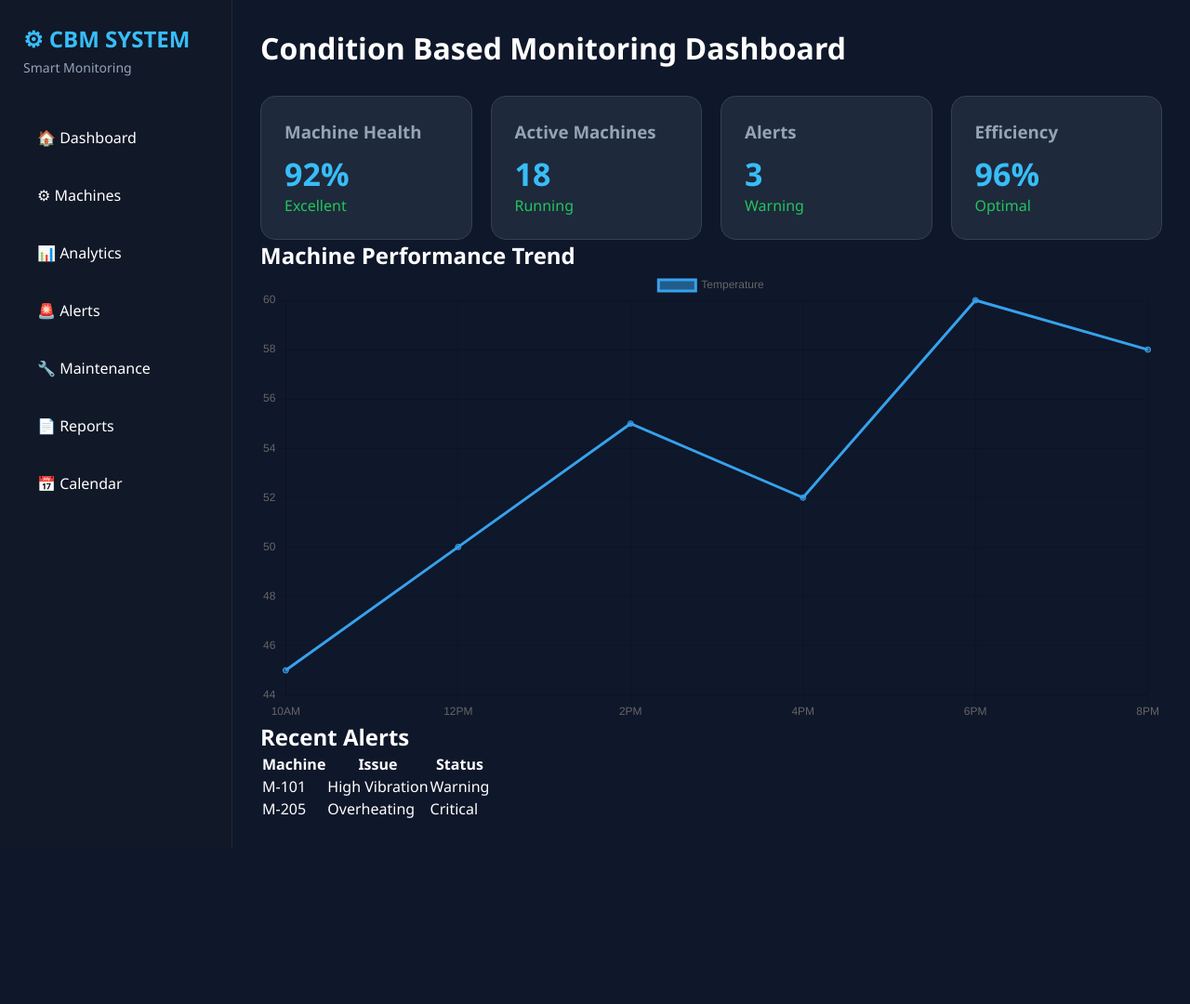
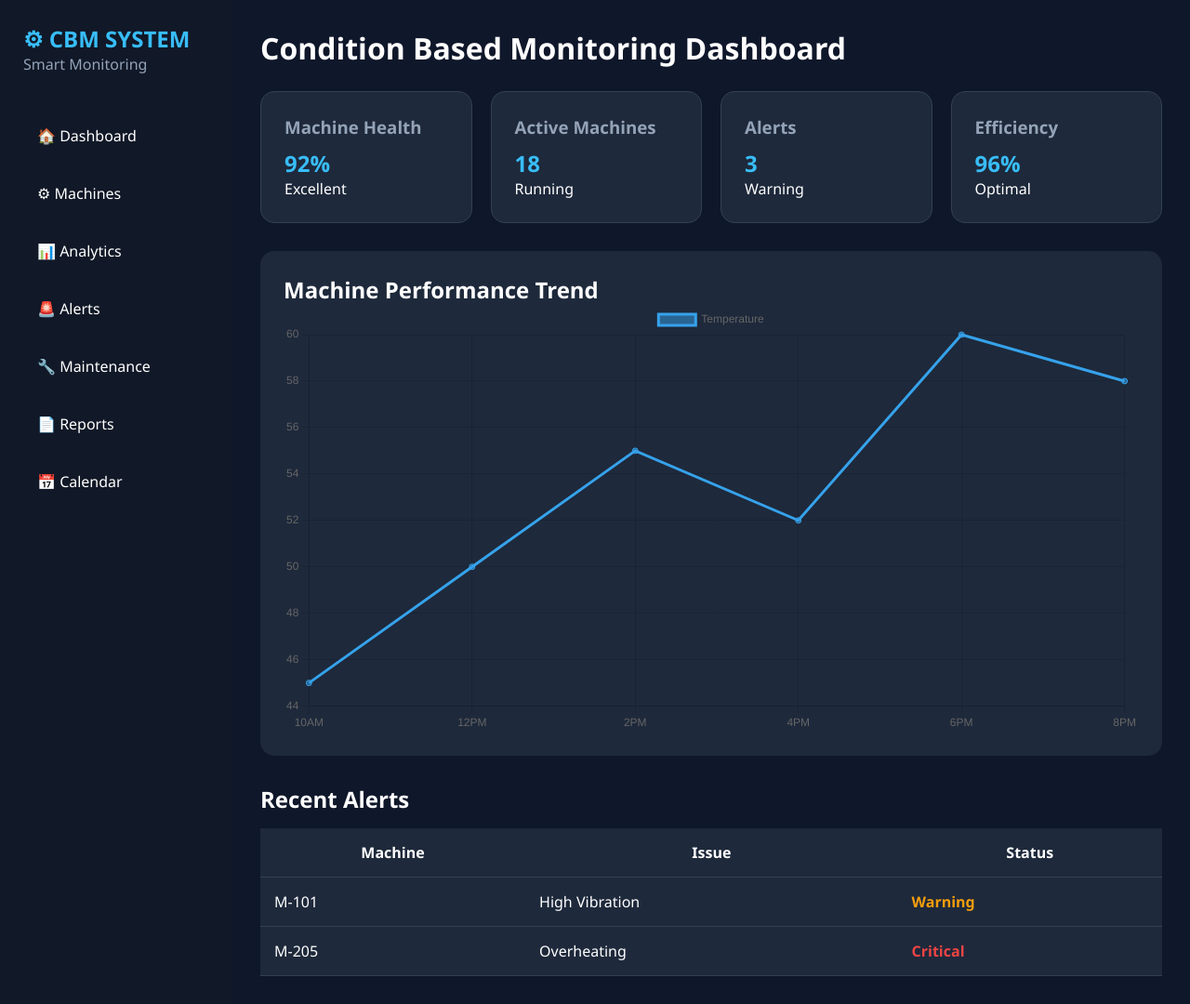
Before and after one commit to rstamilan962007/cbm-system, a Flask app: page / in a window 1280 px wide. Shown: the whole page at 93% size. Before the commit the page ends 913 px from the top, so only its background shows below. Run offline with Flask 3, Linux system fonts and the light colour scheme.

Commit message:
Refactor CSS styles for layout and elements

```diff
--- a/static/style.css
+++ b/static/style.css
@@ -9,24 +9,21 @@ body{
     background:#0F172A;
     color:white;
     display:flex;
-    min-height:100vh;
 }
 
 .sidebar{
     width:250px;
+    min-height:100vh;
     background:#111827;
     padding:25px;
-    border-right:1px solid #1E293B;
 }
 
 .logo h2{
     color:#38BDF8;
-    margin-bottom:5px;
 }
 
 .logo p{
     color:#94A3B8;
-    font-size:14px;
 }
 
 .menu{
@@ -39,12 +36,10 @@ body{
     margin-bottom:10px;
     border-radius:10px;
     cursor:pointer;
-    transition:0.3s;
 }
 
 .menu li:hover{
     background:#1E293B;
-    color:#38BDF8;
 }
 
 .main-content{
@@ -52,8 +47,8 @@ body{
     padding:30px;
 }
 
-.header h1{
-    margin-bottom:30px;
+.header{
+    margin-bottom:25px;
 }
 
 .cards{
@@ -65,25 +60,48 @@ body{
 .card{
     background:#1E293B;
     padding:25px;
-    border-radius:16px;
+    border-radius:15px;
     border:1px solid #334155;
-    transition:0.3s;
-}
-
-.card:hover{
-    transform:translateY(-5px);
 }
 
 .card h3{
     color:#94A3B8;
-    margin-bottom:10px;
 }
 
 .card h2{
     color:#38BDF8;
-    font-size:34px;
+    margin-top:10px;
 }
 
-.card span{
-    color:#22C55E;
+.chart-container{
+    margin-top:30px;
+    background:#1E293B;
+    padding:25px;
+    border-radius:15px;
 }
+
+.alerts-section{
+    margin-top:30px;
+}
+
+table{
+    width:100%;
+    margin-top:15px;
+    border-collapse:collapse;
+    background:#1E293B;
+}
+
+th,td{
+    padding:15px;
+    border-bottom:1px solid #334155;
+}
+
+.warning{
+    color:#F59E0B;
+    font-weight:bold;
+}
+
+.critical{
+    color:#EF4444;
+    font-weight:bold;
+}
```
